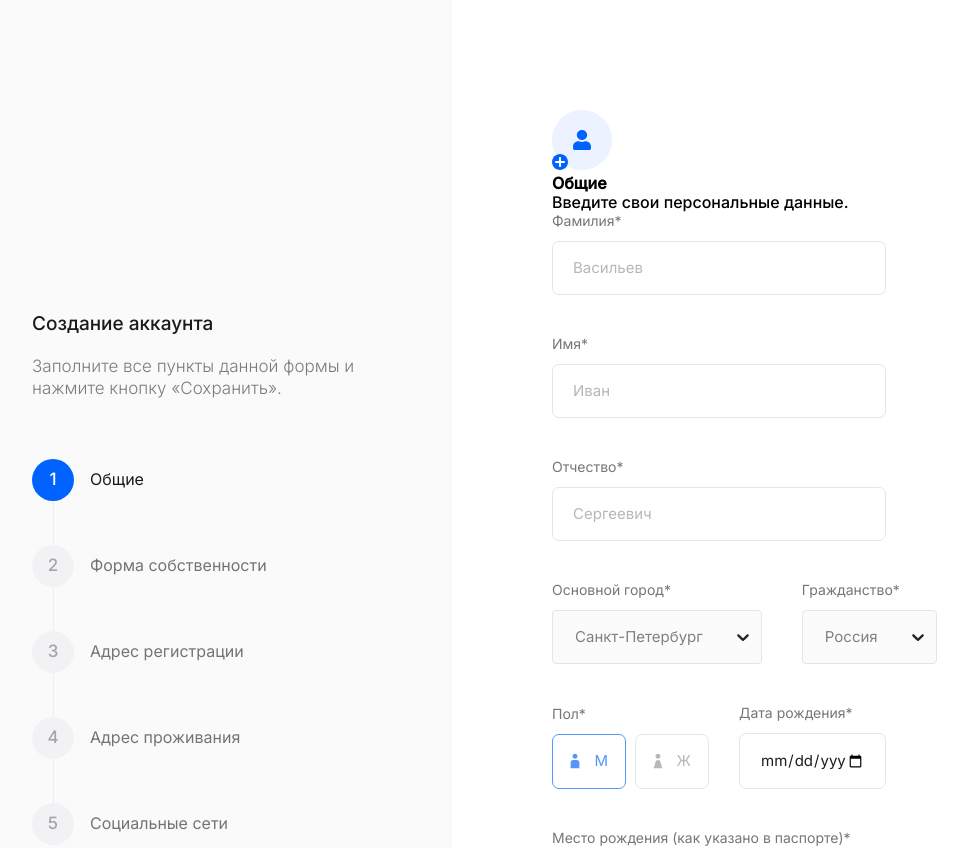
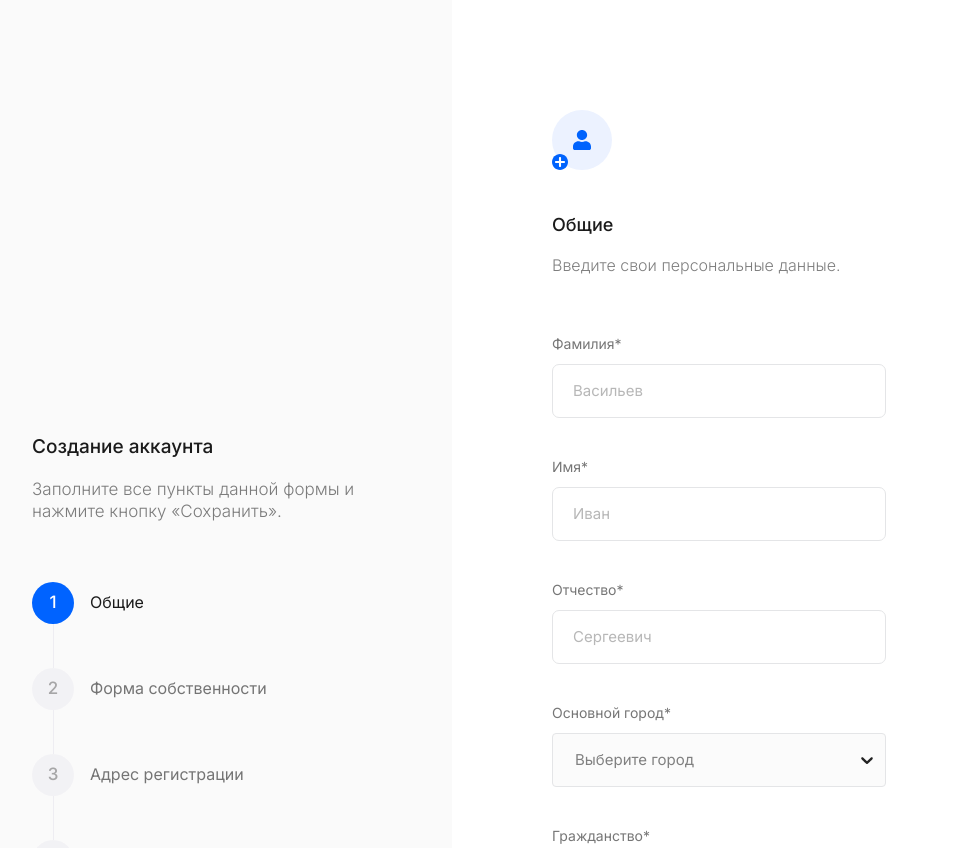
Before and after one commit to Steady77/multi-steps-form, a React (Vite) app: page / in a window 1280 px wide. Shown: the top 848 px of the page, without its empty margins (68-1036 px from the left). Built offline with nearby package versions, Linux system fonts and the light colour scheme; a web font is replaced by a local one.

Commit message:
feat: add additional validation

```diff
--- a/src/components/screens/common-step/common-step.tsx
+++ b/src/components/screens/common-step/common-step.tsx
@@ -1,4 +1,4 @@
-import { FC } from 'react';
+import { FC, MouseEvent, useEffect } from 'react';
 import Layout from '../../layout/layout';
 import styles from './common-step.module.scss';
 import icon from '../../../assets/images/common-form-icon.svg';
@@ -12,28 +12,51 @@ import { citizenshipOptions, cityOptions } from './common-step.data';
 import { CommonStepForm } from './common-step.interface';
 import { useNavigate } from 'react-router-dom';
 import { validText } from '../../../shared/regex';
+import { useFormsState } from '../../../hooks/use-forms-state';
+import FormHeader from '../../ui/form-header/form-header';
 
 const CommonStep: FC = () => {
 	const navigate = useNavigate();
+	const { formsState, setFormsState } = useFormsState();
 
 	const {
 		handleSubmit,
 		register,
 		formState: { errors },
 		control,
-	} = useForm<CommonStepForm>({ mode: 'onChange' });
+	} = useForm<CommonStepForm>({
+		mode: 'onChange',
+		defaultValues: formsState.common,
+	});
 
 	const onSubmit = (data: CommonStepForm) => {
-		console.log(data);
+		setFormsState((state) => ({
+			...state,
+			common: { ...data },
+			activeStep: state.activeStep + 1,
+		}));
 		navigate('/ownership-form');
 	};
+
+	const handleCancel = (e: MouseEvent<HTMLButtonElement>) => {
+		e.preventDefault();
+		alert('Отмена');
+	};
+
+	useEffect(() => {
+		window.addEventListener('popstate', (e) => {
+			e.preventDefault();
+		});
+	}, []);
 
 	return (
 		<Layout>
 			<section>
-				<img className={styles.image} src={icon} alt="icon" />
-				<h2 className={styles.title}>Общие</h2>
-				<p className={styles.text}>Введите свои персональные данные.</p>
+				<FormHeader
+					icon={icon}
+					title="Общие"
+					text="Введите свои персональные данные."
+				/>
 				<form onSubmit={handleSubmit(onSubmit)}>
 					<div className={styles.form}>
 						<Input
@@ -72,6 +95,7 @@ const CommonStep: FC = () => {
 							placeholder="Сергеевич"
 							error={errors?.patronymic?.message}
 						/>
+						<div className={styles.selectWrapper}>
 							<Controller
 								name="city"
 								control={control}
@@ -84,10 +108,12 @@ const CommonStep: FC = () => {
 										error={error}
 										field={field}
 										label="Основной город*"
-									placeholder="Санкт-Петербург"
+										placeholder="Выберите город"
 									/>
 								)}
 							/>
+						</div>
+						<div className={styles.selectWrapper}>
 							<Controller
 								name="citizenship"
 								control={control}
@@ -100,10 +126,11 @@ const CommonStep: FC = () => {
 										error={error}
 										field={field}
 										label="Гражданство*"
-									placeholder="Россия"
+										placeholder="Выберите гражданство"
 									/>
 								)}
 							/>
+						</div>
 						<div className={styles.bornGenderBlock}>
 							<Input
 								{...register('birthday', {
@@ -120,7 +147,6 @@ const CommonStep: FC = () => {
 									label="Пол*"
 									type="radio"
 									value="male"
-									defaultChecked
 									className={styles.radioBtn}
 								>
 									<MaleIcon /> М
@@ -139,10 +165,6 @@ const CommonStep: FC = () => {
 						<Input
 							{...register('birthPlace', {
 								required: 'Введите место рождения',
-								pattern: {
-									value: validText(),
-									message: 'Только буквы',
-								},
 							})}
 							label="Место рождения (как указано в паспорте)*"
 							placeholder="Введите наименование региона и населенного пункта"
@@ -151,7 +173,7 @@ const CommonStep: FC = () => {
 						/>
 					</div>
 					<div className={styles.buttons}>
-						<Button variant="text" onClick={() => alert('Отмена')}>
+						<Button variant="text" onClick={handleCancel}>
 							Отмена
 						</Button>
 						<Button type="submit">Далее</Button>
```
Lines whose indentation alone changed are shown as unchanged.
